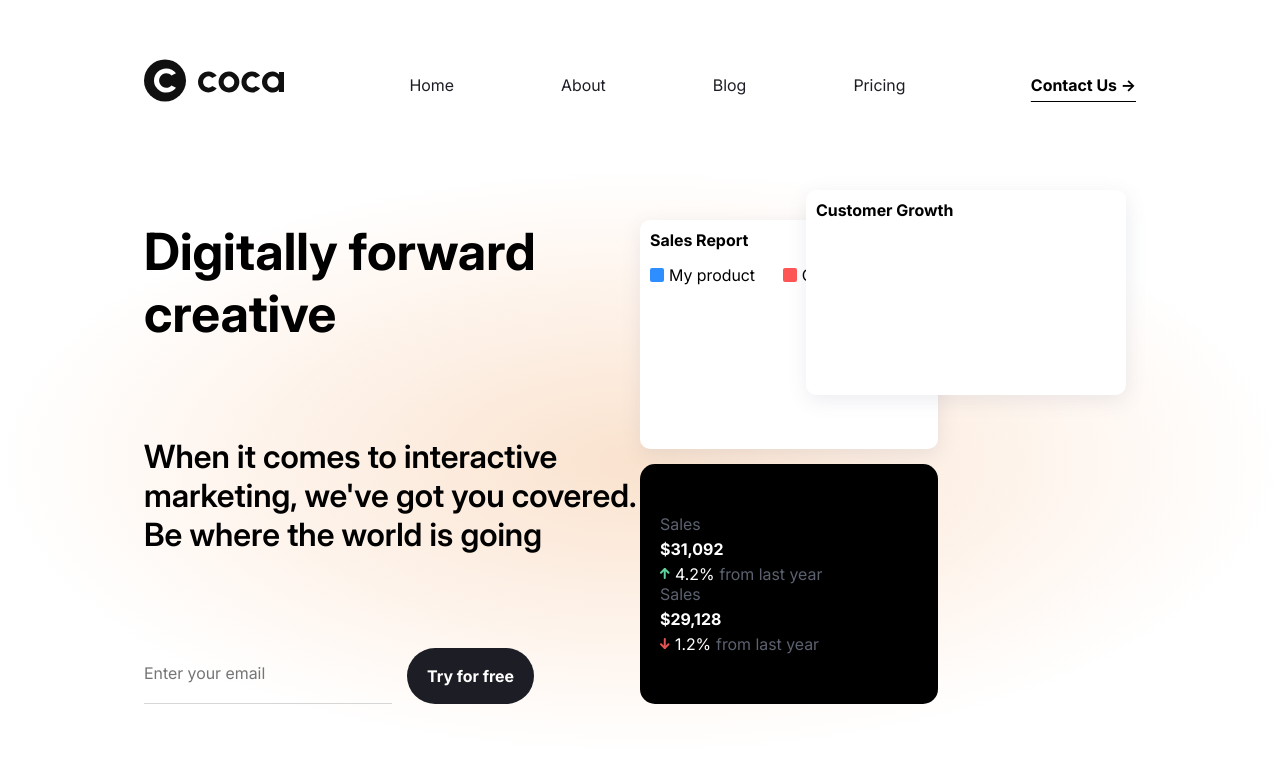
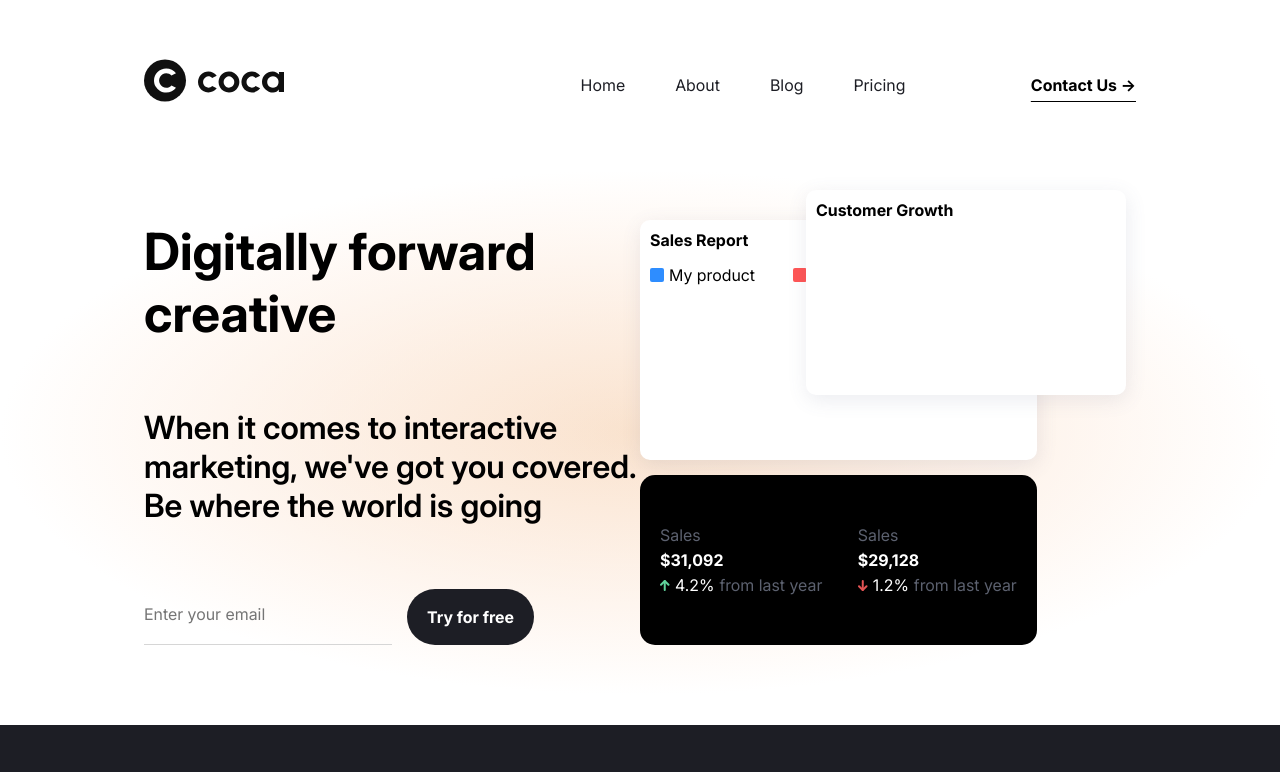
Before and after one commit to totallyglurbo/coca, a plain HTML site: page index.html in a window 1280 px wide. Shown: the top 772 px of the page. Drawn offline with Linux system fonts and the light colour scheme.

Commit message:
Minor changes

```diff
--- a/index.html
+++ b/index.html
@@ -57,7 +57,7 @@
                                 <p>Competitor</p>
                             </div>
                         </div>
-                        <canvas id="sales"></canvas>
+                        <canvas id="sales">This is a sales report</canvas>
                     </article>
                     <section class="sales">
                         <div>
@@ -135,7 +135,7 @@
                         <div>
                             <div class="stat-graph">
                                 <div>
-                                    <canvas></canvas>
+                                    <canvas id="income">The chart is going up</canvas>
                                 </div>
 
                                 <div>
@@ -153,7 +153,7 @@
                             <span class="hr-line-long"></span>
                             <div class="stat-graph">
                                 <div>
-                                    <canvas></canvas>
+                                    <canvas id="expense">The chart is going down</canvas>
                                 </div>
                                 <div>
                                     <p>Total Expense</p>
--- a/media/style.css
+++ b/media/style.css
@@ -231,6 +231,7 @@ label {
     flex-direction: column;
     row-gap: 5px;
     color: var(--grey-clr);
+    align-self: center;
 }
 .stat-graph > div > div {
     display: flex;
@@ -493,6 +494,9 @@ footer a, footer p {
 .footer-nav p {
     font-weight: bold;
 }
+canvas {
+    align-self: center;
+}
 @media(min-width: 600px) {
     .main-header > .container {
         display: flex;
@@ -518,7 +522,7 @@ footer a, footer p {
         right: 10px;
     }
     .sales-report, .sales {
-        width: 60%;
+        width: 80%;
     }
     .legend {
         justify-content: flex-start;
@@ -605,6 +609,11 @@ footer a, footer p {
         width: 80%;
     }
 
+    .header-nav {
+        justify-content: flex-end;
+        column-gap: 50px;
+    }
+
     main {
         display: flex;
         flex-direction: column;
```
